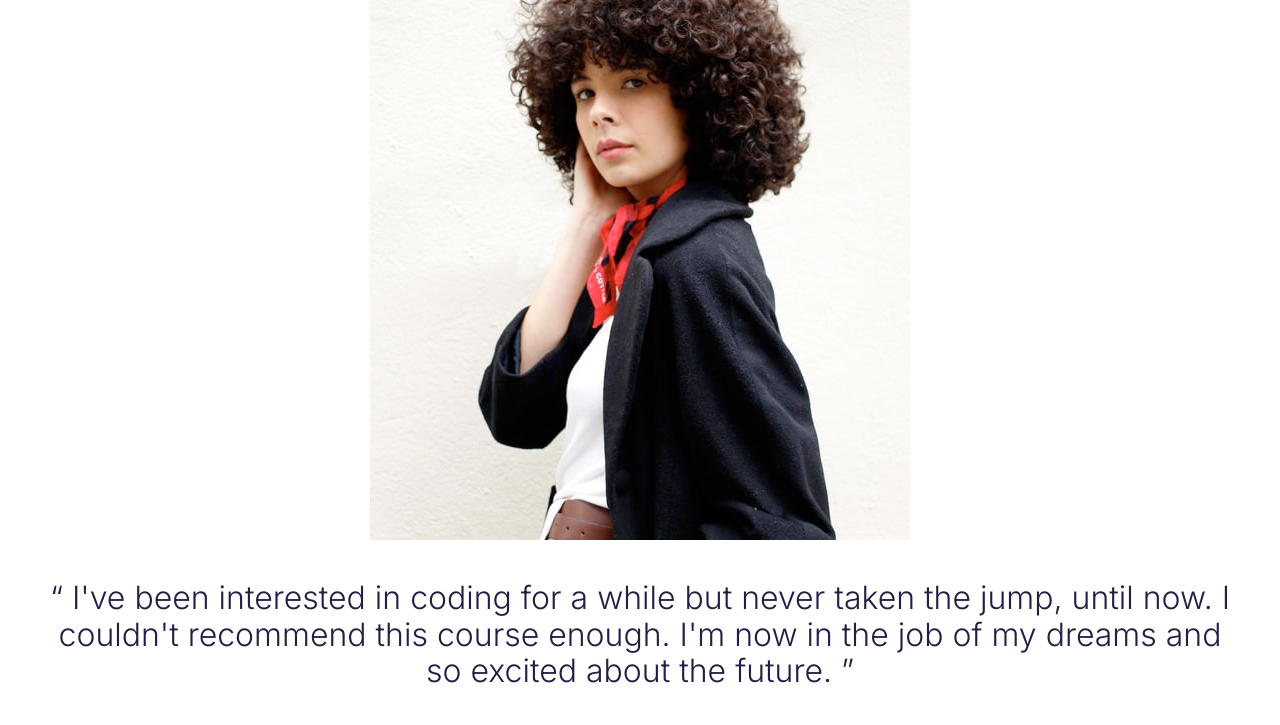
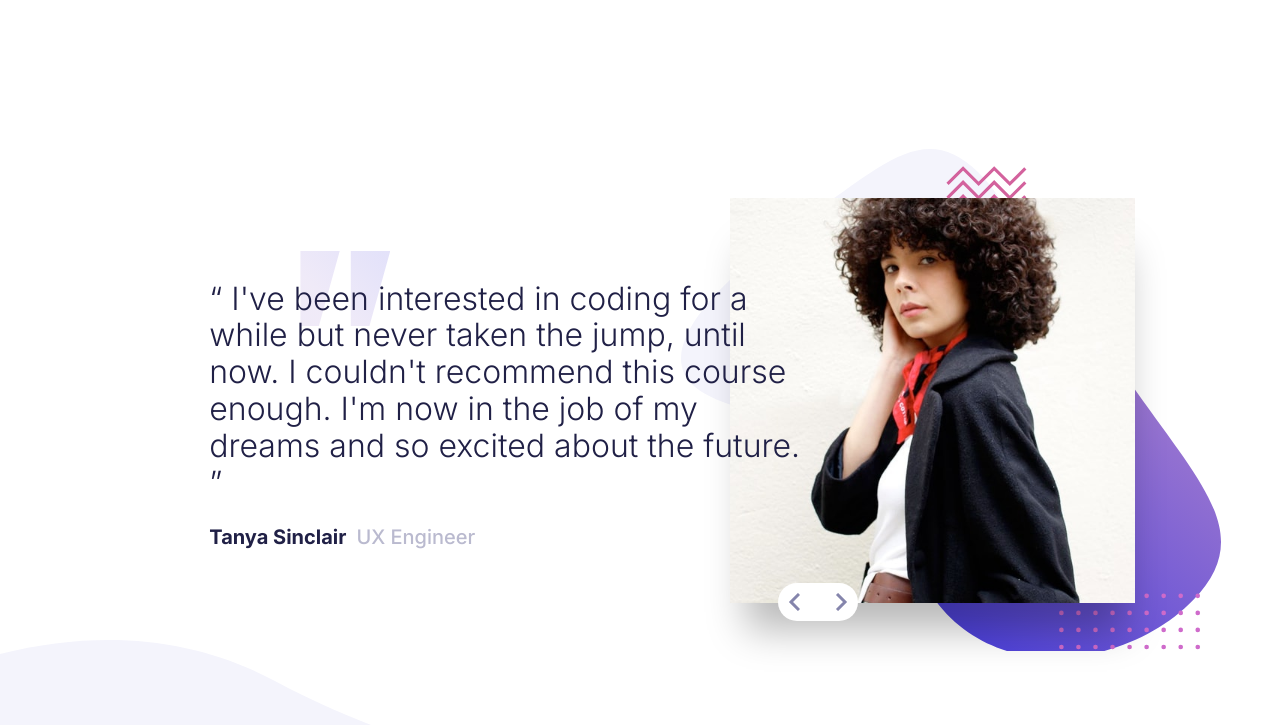
Before and after one commit to shakthi2003gh/coding-bootcamp-testimonials-slider-master, a plain HTML site: page index.html in a window 1280 px wide. Shown: the top 725 px of the page. Drawn offline with Linux system fonts and the light colour scheme.

Commit message:
Final commit.

```diff
--- a/index.html
+++ b/index.html
@@ -17,37 +17,49 @@
   </head>
   <body>
     <main>
-      <div class="testimonial person-1">
-        <div>
+      <div class="testimonial person-1 active">
+        <div class="image">
           <img src="/images/image-tanya.jpg" alt="" />
+          <div class="button">
+            <img src="images/icon-prev.svg" alt="" class="previous" />
+            <img src="images/icon-next.svg" alt="" class="next" />
+          </div>
         </div>
 
+        <div>
           <blockquote>
-          “ I've been interested in coding for a while but never taken the jump,
-          until now. I couldn't recommend this course enough. I'm now in the job
-          of my dreams and so excited about the future. ”
+            “ I've been interested in coding for a while but never taken the
+            jump, until now. I couldn't recommend this course enough. I'm now in
+            the job of my dreams and so excited about the future. ”
           </blockquote>
 
-        <div>
+          <div class="details">
             <span class="heading">Tanya Sinclair</span>
             <span class="sub-heading">UX Engineer</span>
           </div>
         </div>
+      </div>
 
       <div class="testimonial person-2">
-        <div>
+        <div class="image">
           <img src="/images/image-john.jpg" alt="" />
+          <div class="button">
+            <img src="images/icon-prev.svg" alt="" class="previous" />
+            <img src="images/icon-next.svg" alt="" class="next" />
+          </div>
         </div>
 
+        <div>
           <blockquote>
-          “ If you want to lay the best foundation possible I'd recommend taking
-          this course. The depth the instructors go into is incredible. I now
-          feel so confident about starting up as a professional developer. ”
+            “ If you want to lay the best foundation possible I'd recommend
+            taking this course. The depth the instructors go into is incredible.
+            I now feel so confident about starting up as a professional
+            developer. ”
           </blockquote>
-
-        <div>
+          <div class="details">
             <span class="heading">John Tarkpor</span>
             <span class="sub-heading">Junior Front-end Developer</span>
+          </div>
         </div>
       </div>
     </main>
--- a/index.js
+++ b/index.js
@@ -0,0 +1,19 @@
+const previousButton = document.querySelectorAll(".previous");
+const nextButton = document.querySelectorAll(".next");
+
+const personOne = document.querySelector(".person-1");
+const personTwo = document.querySelector(".person-2");
+
+previousButton.forEach((button) => {
+  button.addEventListener("click", () => {
+    personOne.classList.add("active");
+    personTwo.classList.remove("active");
+  });
+});
+
+nextButton.forEach((button) => {
+  button.addEventListener("click", () => {
+    personTwo.classList.add("active");
+    personOne.classList.remove("active");
+  });
+});
--- a/styles/styles.css
+++ b/styles/styles.css
@@ -21,7 +21,7 @@ html {
 /* Typograpgy */
 body {
   font-family: "Inter", sans-serif;
-  font-size: 3.2rem;
+  font-size: 2.2rem;
   color: var(--color-primary);
   text-align: center;
 }
@@ -38,3 +38,113 @@ body {
 blockquote {
   font-weight: 300;
 }
+
+/* body */
+body {
+  background: url(/images/pattern-curve.svg) no-repeat 0px 100vh;
+  display: grid;
+  place-content: center;
+  min-height: 100vh;
+}
+
+/* Testimonial */
+.testimonial {
+  display: none;
+}
+
+.testimonial.active {
+  display: grid;
+  gap: 2.5rem;
+  margin: 5rem 3rem 0;
+  padding-bottom: 5rem;
+  place-items: center;
+}
+
+.testimonial.active > div {
+  display: grid;
+  gap: 2.5rem;
+}
+
+/* Image section */
+.image {
+  position: relative;
+  background: url(/images/pattern-bg.svg) no-repeat;
+  background-size: 100%;
+}
+
+.image > img {
+  margin: 9%;
+  width: 75%;
+  box-shadow: 3px 40px 37px -13px rgb(0 0 0 / 28%);
+}
+
+/* Button */
+.button {
+  position: absolute;
+  display: flex;
+  gap: 3.5rem;
+  background-color: white;
+  padding: 1rem;
+  border-radius: 100px;
+  left: 40%;
+  bottom: 6%;
+}
+
+.button > img {
+  cursor: pointer;
+}
+
+/* Quote block */
+blockquote {
+  margin: 0;
+  padding-top: 3rem;
+  background: url(/images/pattern-quotes.svg) no-repeat center top;
+  background-size: 90px;
+}
+
+/* Testimonial details */
+.details {
+  display: grid;
+  font-size: 1.8rem;
+}
+
+@media screen and (min-width: 700px) {
+  body {
+    text-align: left;
+    font-size: 3.2rem;
+    background-position: 0 80vh;
+  }
+
+  /* Testimonial */
+  .testimonial.active {
+    grid-template-columns: repeat(2, 1fr);
+    /* margin-right: 10rem; */
+  }
+
+  /* Image section */
+  .image {
+    order: 2;
+  }
+
+  /* button */
+  .button {
+    left: 18%;
+  }
+
+  /* text */
+  blockquote,
+  .details {
+    background-position: 18% 0;
+    transform: translateX(30%);
+  }
+
+  .details {
+    font-size: 2rem;
+  }
+
+  /* Testimonial details */
+  .details {
+    display: flex;
+    gap: 1rem;
+  }
+}
```
Lines whose indentation alone changed are shown as unchanged.
